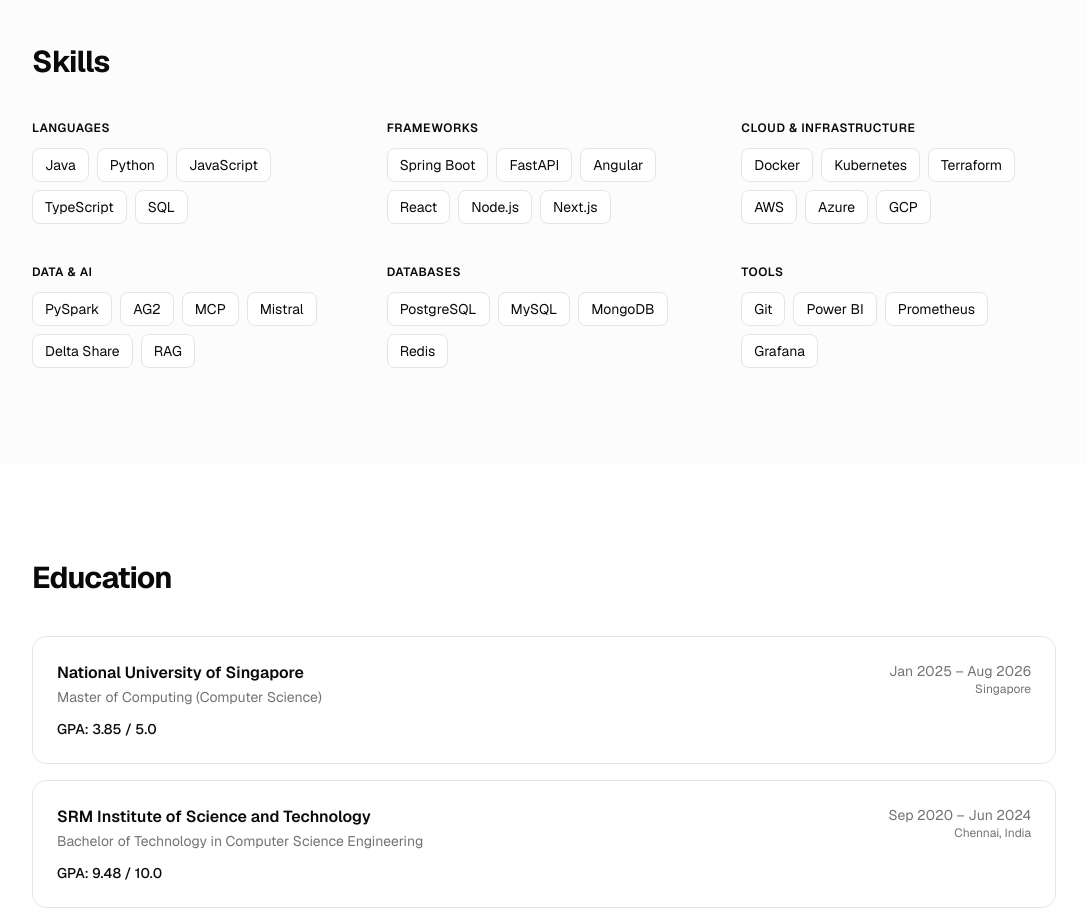
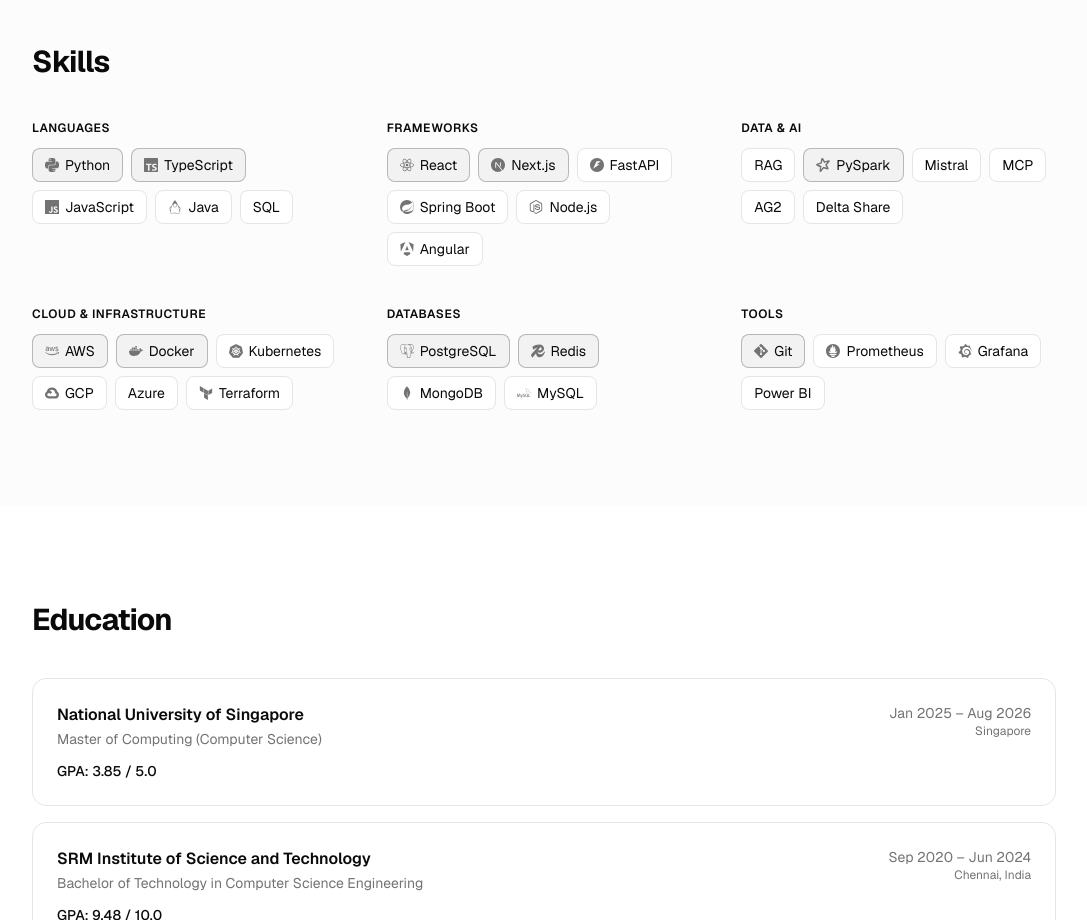
Before and after one commit to wendemsky/portfolio, a Next.js app: page / in a window 1280 px wide. Shown: the part 2940-3860 px from the top of the page, without its empty margins (96-1183 px from the left). Built offline with nearby package versions, Linux system fonts and the light colour scheme.

Commit message:
feat(skills): add icons, reorder by relevance, featured badge emphasis

```diff
--- a/package.json
+++ b/package.json
@@ -18,6 +18,7 @@
     "next": "16.2.6",
     "react": "19.2.4",
     "react-dom": "19.2.4",
+    "react-icons": "^5.6.0",
     "shadcn": "^4.7.0",
     "tailwind-merge": "^3.6.0",
     "tw-animate-css": "^1.4.0"
--- a/src/components/ui/SkillBadge.tsx
+++ b/src/components/ui/SkillBadge.tsx
@@ -1,18 +1,25 @@
+import type { IconType } from "react-icons";
 import { cn } from "@/lib/utils";
 
 interface SkillBadgeProps {
   label: string;
+  icon?: IconType;
+  featured?: boolean;
   className?: string;
 }
 
-export function SkillBadge({ label, className }: SkillBadgeProps) {
+export function SkillBadge({ label, icon: Icon, featured, className }: SkillBadgeProps) {
   return (
     <span
       className={cn(
-        "inline-flex items-center rounded-md border border-border bg-background px-3 py-1.5 text-sm text-foreground",
+        "inline-flex items-center rounded-md border px-3 py-1.5 text-sm text-foreground",
+        featured
+          ? "border-foreground/25 bg-foreground/[0.04]"
+          : "border-border bg-background",
         className
       )}
     >
+      {Icon && <Icon size={14} className="mr-1.5 text-muted-foreground" />}
       {label}
     </span>
   );
--- a/src/components/ui/SkillGroup.tsx
+++ b/src/components/ui/SkillGroup.tsx
@@ -13,7 +13,12 @@ export function SkillGroup({ group }: SkillGroupProps) {
       </h3>
       <div className="flex flex-wrap gap-2">
         {group.items.map((item) => (
-          <SkillBadge key={item} label={item} />
+          <SkillBadge
+            key={item.name}
+            label={item.name}
+            icon={item.icon}
+            featured={item.featured}
+          />
         ))}
       </div>
     </div>
--- a/src/data/skills.ts
+++ b/src/data/skills.ts
@@ -1,28 +1,91 @@
+import {
+  SiPython,
+  SiTypescript,
+  SiJavascript,
+  SiOpenjdk,
+  SiReact,
+  SiNextdotjs,
+  SiFastapi,
+  SiSpring,
+  SiNodedotjs,
+  SiAngular,
+  SiApachespark,
+  SiMistralai,
+  SiDocker,
+  SiKubernetes,
+  SiTerraform,
+  SiGooglecloud,
+  SiPostgresql,
+  SiRedis,
+  SiMongodb,
+  SiMysql,
+  SiGit,
+  SiPrometheus,
+  SiGrafana,
+} from "react-icons/si";
+import { FaAws } from "react-icons/fa6";
 import type { SkillCategory } from "./types";
 
 export const skills: SkillCategory[] = [
   {
     category: "Languages",
-    items: ["Java", "Python", "JavaScript", "TypeScript", "SQL"],
+    items: [
+      { name: "Python", icon: SiPython, featured: true },
+      { name: "TypeScript", icon: SiTypescript, featured: true },
+      { name: "JavaScript", icon: SiJavascript },
+      { name: "Java", icon: SiOpenjdk },
+      { name: "SQL" },
+    ],
   },
   {
     category: "Frameworks",
-    items: ["Spring Boot", "FastAPI", "Angular", "React", "Node.js", "Next.js"],
+    items: [
+      { name: "React", icon: SiReact, featured: true },
+      { name: "Next.js", icon: SiNextdotjs, featured: true },
+      { name: "FastAPI", icon: SiFastapi },
+      { name: "Spring Boot", icon: SiSpring },
+      { name: "Node.js", icon: SiNodedotjs },
+      { name: "Angular", icon: SiAngular },
+    ],
+  },
+  {
+    category: "Data & AI",
+    items: [
+      { name: "RAG" },
+      { name: "PySpark", icon: SiApachespark, featured: true },
+      { name: "Mistral", icon: SiMistralai },
+      { name: "MCP" },
+      { name: "AG2" },
+      { name: "Delta Share" },
+    ],
   },
   {
     category: "Cloud & Infrastructure",
-    items: ["Docker", "Kubernetes", "Terraform", "AWS", "Azure", "GCP"],
-  },
-  {
-    category: "Data & AI",
-    items: ["PySpark", "AG2", "MCP", "Mistral", "Delta Share", "RAG"],
+    items: [
+      { name: "AWS", icon: FaAws, featured: true },
+      { name: "Docker", icon: SiDocker, featured: true },
+      { name: "Kubernetes", icon: SiKubernetes },
+      { name: "GCP", icon: SiGooglecloud },
+      { name: "Azure" },
+      { name: "Terraform", icon: SiTerraform },
+    ],
   },
   {
     category: "Databases",
-    items: ["PostgreSQL", "MySQL", "MongoDB", "Redis"],
+    items: [
+      { name: "PostgreSQL", icon: SiPostgresql, featured: true },
+      { name: "Redis", icon: SiRedis, featured: true },
+      { name: "MongoDB", icon: SiMongodb },
+      { name: "MySQL", icon: SiMysql },
+    ],
   },
   {
     category: "Tools",
-    items: ["Git", "Power BI", "Prometheus", "Grafana"],
+    items: [
+      { name: "Git", icon: SiGit, featured: true },
+      { name: "Prometheus", icon: SiPrometheus },
+      { name: "Grafana", icon: SiGrafana },
+      { name: "Power BI" },
+    ],
   },
 ];
```
Also changed, not shown: src/data/types.ts (+12 -1 lines), 1 other file (tests, documents, lock files or other folders).
